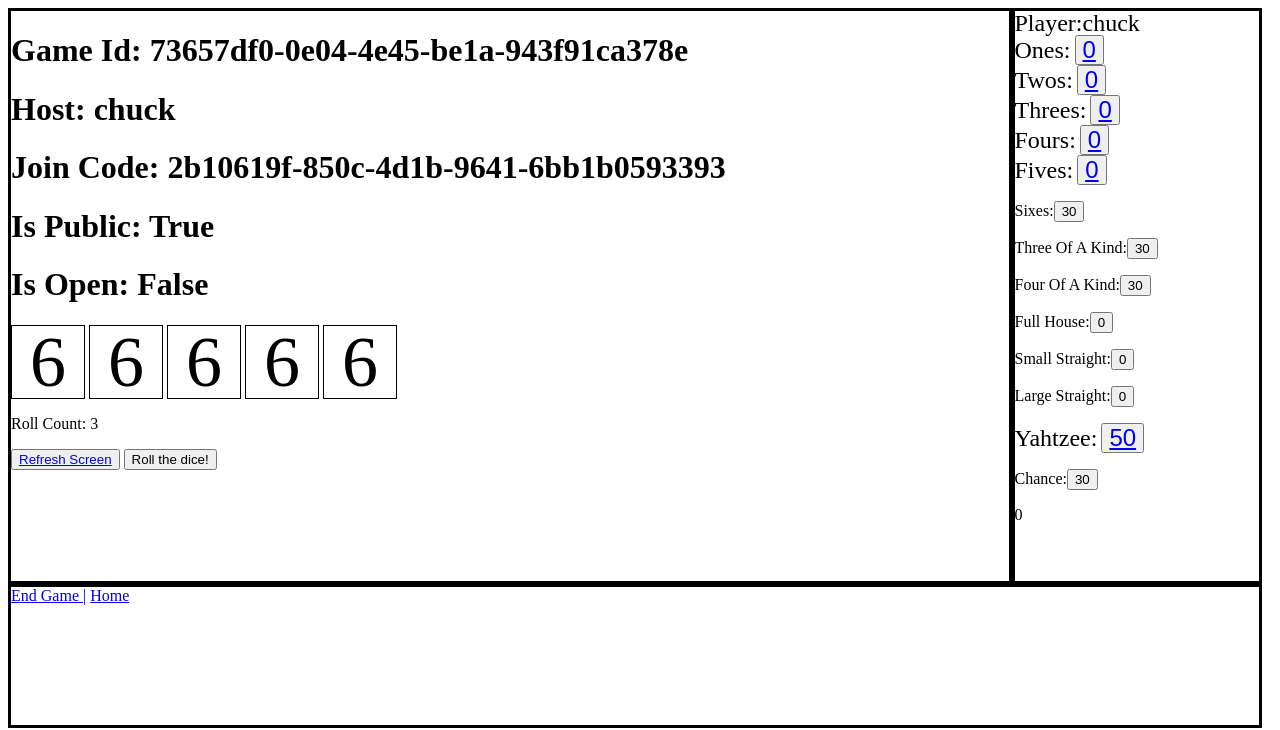
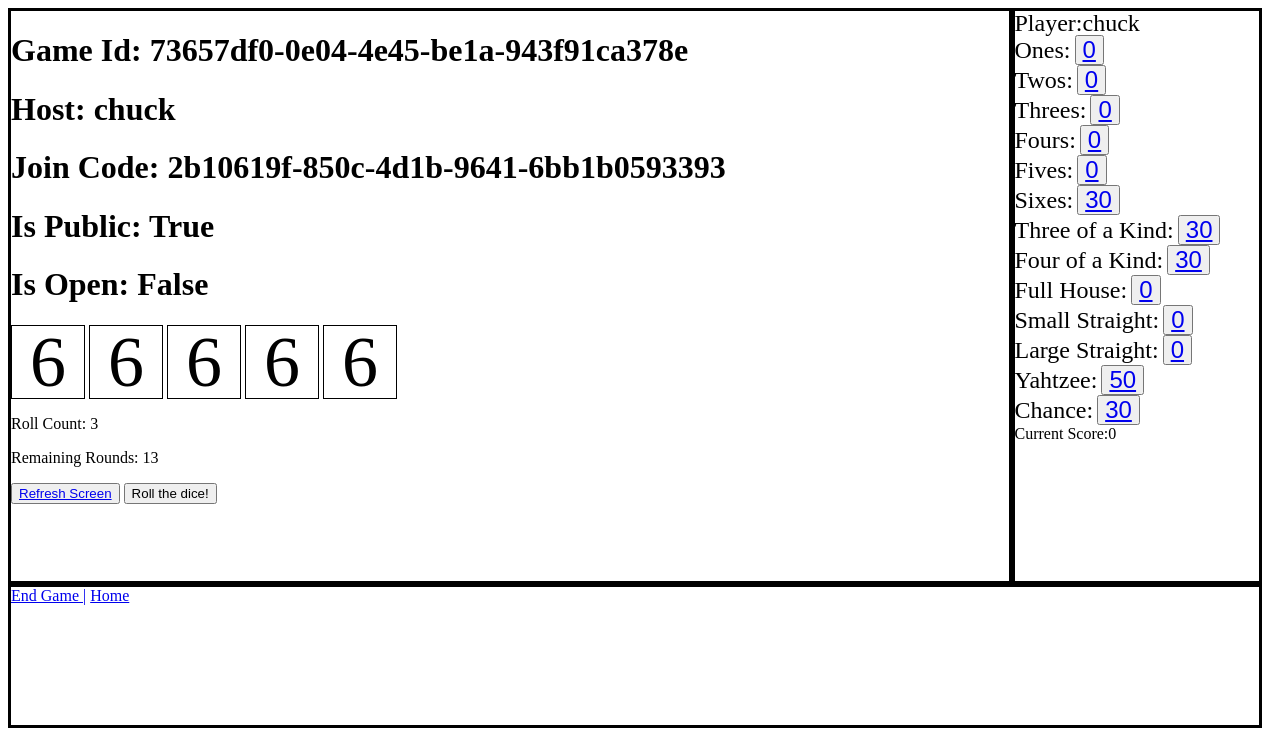
Before and after one commit to CYBR8470/Semester-Project, a Django app: template project/yahtzee/frontend/templates/board.html in a window 1280 px wide. Shown: the top 730 px of the page. Run offline with Django 3.2, Linux system fonts and the light colour scheme; the template is opened without the code that fills it: values that come from a table or form of the project are taken from there, others are empty; data comes from the database, SQL or seed files in the repository; some libraries are stand-ins or nearby versions.

Commit message:
Finishes up scoring, things seem to be working

```diff
--- a/project/yahtzee/frontend/models.py
+++ b/project/yahtzee/frontend/models.py
@@ -24,12 +24,15 @@ class Hand(models.Model):
     rem_rounds = models.IntegerField(default=13)
     yahtzee_flag = models.IntegerField(null=True)
 
+    #Provides initial roll, decrements the remaining rounds and resets the roll count
     def init(self):
         self.d1 = random.randint(1,6)
         self.d2 = random.randint(1,6)
         self.d3 = random.randint(1,6)
         self.d4 = random.randint(1,6)
         self.d5 = random.randint(1,6)
+        self.rem_rounds -= 1
+        self.roll_count = 2
         self.save()
 
     # Method to pass in dice values from controller, and either generate new random numbers,
--- a/project/yahtzee/frontend/templates/board.html
+++ b/project/yahtzee/frontend/templates/board.html
@@ -63,6 +63,7 @@
                 <div id="d4" class="die">{{hand.d4}}</div>
                 <div id="d5" class="die">{{hand.d5}}</div>
                 <p id="rollCount">Roll Count: {{hand.roll_count}}</p>
+                <p id="roundCount">Remaining Rounds: {{hand.rem_rounds}}</p>
                 <button><a href="{% url 'board' game.game_id %}">Refresh Screen</a></button>
                 <button id="rollDice">Roll the dice!</button>
             </div>
@@ -133,12 +134,84 @@
                     </div>
                   {% endif %}
                 <br>
-                <p>Sixes:<button>{{hand.sumSixes}}</button></p>
-                <p>Three Of A Kind:<button>{{hand.threeOAK}}</button></p>
-                <p>Four Of A Kind:<button>{{hand.fourOAK}}</button></p>
-                <p>Full House:<button>{{hand.fullHouse}}</button></p>
-                <p>Small Straight:<button>{{hand.smallStraight}}</button></p>
-                <p>Large Straight:<button>{{hand.largeStraight}}</button></p>
+                <div class="score">Sixes:</div>
+                  {% if score.sixes == null %}
+                    <button>
+                      <a class="score" href="{% url 'action' game.game_id 'setSixes' %}">
+                        {{hand.sumSixes}}
+                      </a>
+                    </button>
+                  {% else %}
+                    <div class="score">
+                      {{score.sixes}}
+                    </div>
+                  {% endif %}
+                <br>
+                <div class="score">Three of a Kind:</div>
+                  {% if score.three_oak == null %}
+                    <button>
+                      <a class="score" href="{% url 'action' game.game_id 'setThreeOAK' %}">
+                        {{hand.threeOAK}}
+                      </a>
+                    </button>
+                  {% else %}
+                    <div class="score">
+                      {{score.three_oak}}
+                    </div>
+                  {% endif %}
+                <br>
+                <div class="score">Four of a Kind:</div>
+                  {% if score.four_oak == null %}
+                    <button>
+                      <a class="score" href="{% url 'action' game.game_id 'setFourOAK' %}">
+                        {{hand.fourOAK}}
+                      </a>
+                    </button>
+                  {% else %}
+                    <div class="score">
+                      {{score.four_oak}}
+                    </div>
+                  {% endif %}
+                <br>
+                <div class="score">Full House:</div>
+                  {% if score.full_house == null %}
+                    <button>
+                      <a class="score" href="{% url 'action' game.game_id 'setFullHouse' %}">
+                        {{hand.fullHouse}}
+                      </a>
+                    </button>
+                  {% else %}
+                    <div class="score">
+                      {{score.full_house}}
+                    </div>
+                  {% endif %}
+                <br>
+                <div class="score">Small Straight:</div>
+                  {% if score.small_straight == null %}
+                    <button>
+                      <a class="score" href="{% url 'action' game.game_id 'setSmallStraight' %}">
+                        {{hand.smallStraight}}
+                      </a>
+                    </button>
+                  {% else %}
+                    <div class="score">
+                      {{score.small_straight}}
+                    </div>
+                  {% endif %}
+                <br>
+                <div class="score">Large Straight:</div>
+                  {% if score.large_straight == null %}
+                    <button>
+                      <a class="score" href="{% url 'action' game.game_id 'setLargeStraight' %}">
+                        {{hand.largeStraight}}
+                      </a>
+                    </button>
+                  {% else %}
+                    <div class="score">
+                      {{score.large_straight}}
+                    </div>
+                  {% endif %}
+                <br>
                 <div class="score">Yahtzee:</div>
                   {% if score.yahtzee == null %}
                     <button>
@@ -152,8 +225,20 @@
                     </div>
                   {% endif %}
                 <br>
-                <p>Chance:<button>{{hand.chance}}</button></p>
-                {{score.sumValues}}
+                <div class="score">Chance:</div>
+                  {% if score.chance == null %}
+                    <button>
+                      <a class="score" href="{% url 'action' game.game_id 'setChance' %}">
+                        {{hand.chance}}
+                      </a>
+                    </button>
+                  {% else %}
+                    <div class="score">
+                      {{score.chance}}
+                    </div>
+                  {% endif %}
+                <br>
+                <div>Current Score:{{score.sumValues}}</div>
             </div>
             <div class="playerbox">
                 <input type="hidden" id="playerId" value="{{ score.player.id }}" />
```
Also changed, not shown: project/yahtzee/frontend/views.py (+91 -60 lines).
